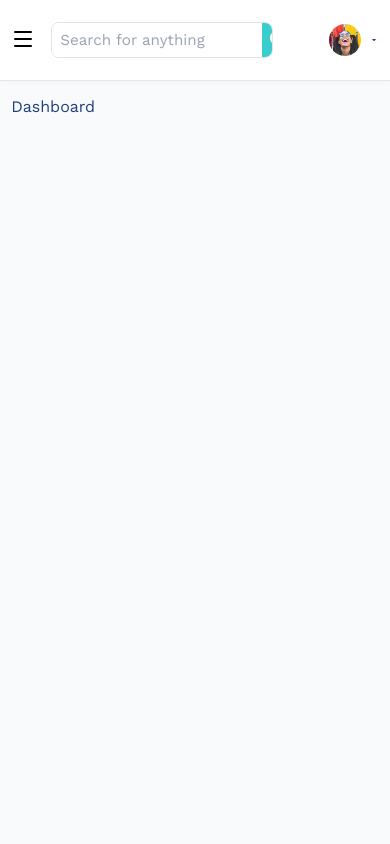
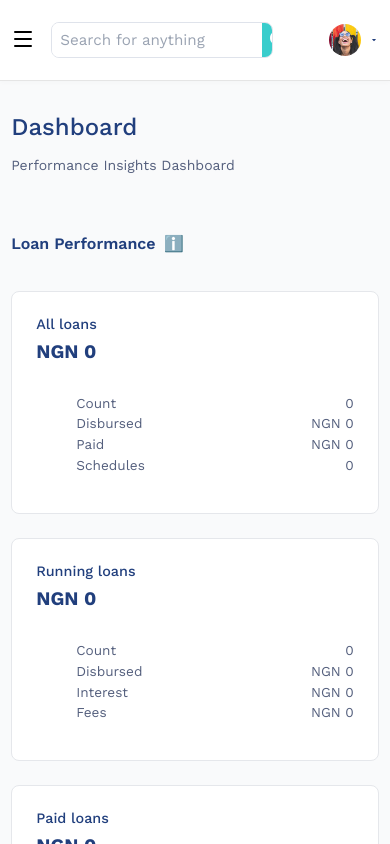
Before and after one commit to obasanmichael/lendsqr-fe-test, a React (Vite) app: page /dashboard in a window 390 px wide. Built offline with nearby package versions, Linux system fonts and the light colour scheme; a web font is replaced by a local one.

Commit message:
ft: built the UI for the dashboard and made it responsive

```diff
--- a/src/constants/constants.ts
+++ b/src/constants/constants.ts
@@ -29,3 +29,60 @@ import SavingsUsersIcon from '../assets/icons/users-savings-stats.svg';
      icon: SavingsUsersIcon,
    },
  ];
+
+export const loanData = [
+   {
+     title: "All loans",
+     value: "NGN 0",
+     metrics: [
+       { label: "Count", value: "0" },
+       { label: "Disbursed", value: "NGN 0" },
+       { label: "Paid", value: "NGN 0" },
+       { label: "Schedules", value: "0" },
+     ],
+   },
+   {
+     title: "Running loans",
+     value: "NGN 0",
+     metrics: [
+       { label: "Count", value: "0" },
+       { label: "Disbursed", value: "NGN 0" },
+       { label: "Interest", value: "NGN 0" },
+       { label: "Fees", value: "NGN 0" },
+     ],
+   },
+   {
+     title: "Paid loans",
+     value: "NGN 0",
+     metrics: [
+       { label: "Count", value: "0" },
+       { label: "Disbursed", value: "NGN 0" },
+       { label: "Interest", value: "NGN 0" },
+       { label: "Fees", value: "NGN 0" },
+     ],
+   },
+   {
+     title: "Past due loans",
+     value: "NGN 0",
+     metrics: [
+       { label: "Count", value: "0" },
+       { label: "Disbursed", value: "NGN 0" },
+       { label: "Interest", value: "NGN 0" },
+       { label: "Penalty", value: "NGN 0" },
+     ],
+   },
+];
+
+export const customerData = [
+  { title: "All customers", value: "0" },
+  { title: "Active customers", value: "0" },
+  { title: "Customers with loan", value: "0" },
+  { title: "Customers with savings", value: "0" },
+];
+
+export const savingsData = [
+  { title: "Savings balance", value: "NGN 0" },
+  { title: "Savings target", value: "NGN 0" },
+  { title: "Active savings plans", value: "0" },
+  { title: "Active savers", value: "0" },
+];
--- /dev/null
+++ b/src/pages/Dashboard/Dashboard.module.scss
@@ -0,0 +1,108 @@
+@use '/src/styles/variables' as *;
+.dashboard {
+  display: flex;
+  flex-direction: column;
+  gap: 3rem;
+  background-color: #f9fafb;
+}
+.header {
+  display: flex;
+  justify-content: space-between;
+  align-items: flex-start;
+
+  .title {
+    font-size: 24px;
+    font-weight: 500;
+    color: $text-dark;
+  }
+
+  .subtitle {
+    font-size: 0.875rem;
+    color: $text-light;
+  }
+
+  h1 p {
+    margin: 0;
+    padding: 0;
+  }
+
+
+}
+
+/* SECTIONS */
+.section {
+  display: flex;
+  flex-direction: column;
+  gap: 1.5rem;
+
+  .sectionHeader {
+    display: flex;
+    align-items: center;
+    gap: 0.5rem;
+
+    h2 {
+      font-size: 1rem;
+      font-weight: 600;
+      color: #213f7d;
+    }
+
+    .sectionInfo {
+      font-size: 1rem;
+      color: #39cdcc;
+    }
+  }
+}
+
+.cardsGrid {
+  display: grid;
+  grid-template-columns: repeat(auto-fit, minmax(250px, 1fr));
+  gap: 1.5rem;
+}
+
+/* CARDS */
+.card {
+  background: #fff;
+  border: 1px solid #e5e7eb;
+  border-radius: 8px;
+  padding: 1.5rem;
+  display: flex;
+  flex-direction: column;
+  justify-content: space-between;
+
+  &:hover {
+    box-shadow: 0 2px 6px rgba(0, 0, 0, 0.05);
+  }
+
+  .cardHeader {
+    display: flex;
+    flex-direction: column;
+    gap: 0.5rem;
+
+    .cardTitle {
+      color: #213f7d;
+      font-size: 0.9rem;
+      font-weight: 500;
+    }
+
+    .cardValue {
+      color: #213f7d;
+      font-size: 1.2rem;
+      font-weight: 700;
+    }
+  }
+
+  .metrics {
+    list-style: none;
+    padding-top: 1rem;
+    display: flex;
+    flex-direction: column;
+    gap: 0.3rem;
+
+    li {
+      display: flex;
+      justify-content: space-between;
+      color: #545f7d;
+      font-size: 0.85rem;
+    }
+  }
+}
--- a/src/pages/Dashboard/Dashboard.tsx
+++ b/src/pages/Dashboard/Dashboard.tsx
@@ -1,8 +1,23 @@
+import styles from "./Dashboard.module.scss";
+import { DashboardSection } from "./DashboardSection";
+import { customerData, loanData, savingsData } from "../../constants/constants";
 
-const Dashboard = () => {
+
+ const Dashboard = () => {
   return (
-    <div>Dashboard</div>
-  )
-}
+    <div className={styles.dashboard}>
+      <div className={styles.header}>
+        <div>
+          <h1 className={styles.title}>Dashboard</h1>
+          <p className={styles.subtitle}>Performance Insights Dashboard</p>
+        </div>
 
-export default Dashboard
+      </div>
+      <DashboardSection title="Loan Performance" data={loanData} />
+      <DashboardSection title="Customer Information" data={customerData} />
+      <DashboardSection title="Savings Performance" data={savingsData} />
+    </div>
+  );
+ };
+
+export default Dashboard;
--- /dev/null
+++ b/src/pages/Dashboard/DashboardCard.tsx
@@ -0,0 +1,34 @@
+import styles from "./Dashboard.module.scss";
+
+type Metric = { label: string; value: string };
+
+interface DashboardCardProps {
+  title: string;
+  value: string;
+  metrics?: Metric[];
+}
+
+export const DashboardCard = ({
+  title,
+  value,
+  metrics,
+}: DashboardCardProps) => {
+  return (
+    <div className={styles.card}>
+      <div className={styles.cardHeader}>
+        <p className={styles.cardTitle}>{title}</p>
+        <p className={styles.cardValue}>{value}</p>
+      </div>
+      {metrics && (
+        <ul className={styles.metrics}>
+          {metrics.map((m, i) => (
+            <li key={i}>
+              <span>{m.label}</span>
+              <span>{m.value}</span>
+            </li>
+          ))}
+        </ul>
+      )}
+    </div>
+  );
+};
--- /dev/null
+++ b/src/pages/Dashboard/DashboardSection.tsx
@@ -0,0 +1,27 @@
+import styles from "./Dashboard.module.scss";
+import { DashboardCard } from "./DashboardCard";
+
+type Metric = { label: string; value: string };
+type Card = { title: string; value: string; metrics?: Metric[] };
+
+interface DashboardSectionProps {
+  title: string;
+  data: Card[];
+}
+
+export const DashboardSection = ({ title, data }: DashboardSectionProps) => {
+  return (
+    <section className={styles.section}>
+      <div className={styles.sectionHeader}>
+        <h2>{title}</h2>
+        <span className={styles.sectionInfo}>ℹ️</span>
+      </div>
+
+      <div className={styles.cardsGrid}>
+        {data.map((item, index) => (
+          <DashboardCard key={index} {...item} />
+        ))}
+      </div>
+    </section>
+  );
+};
```
